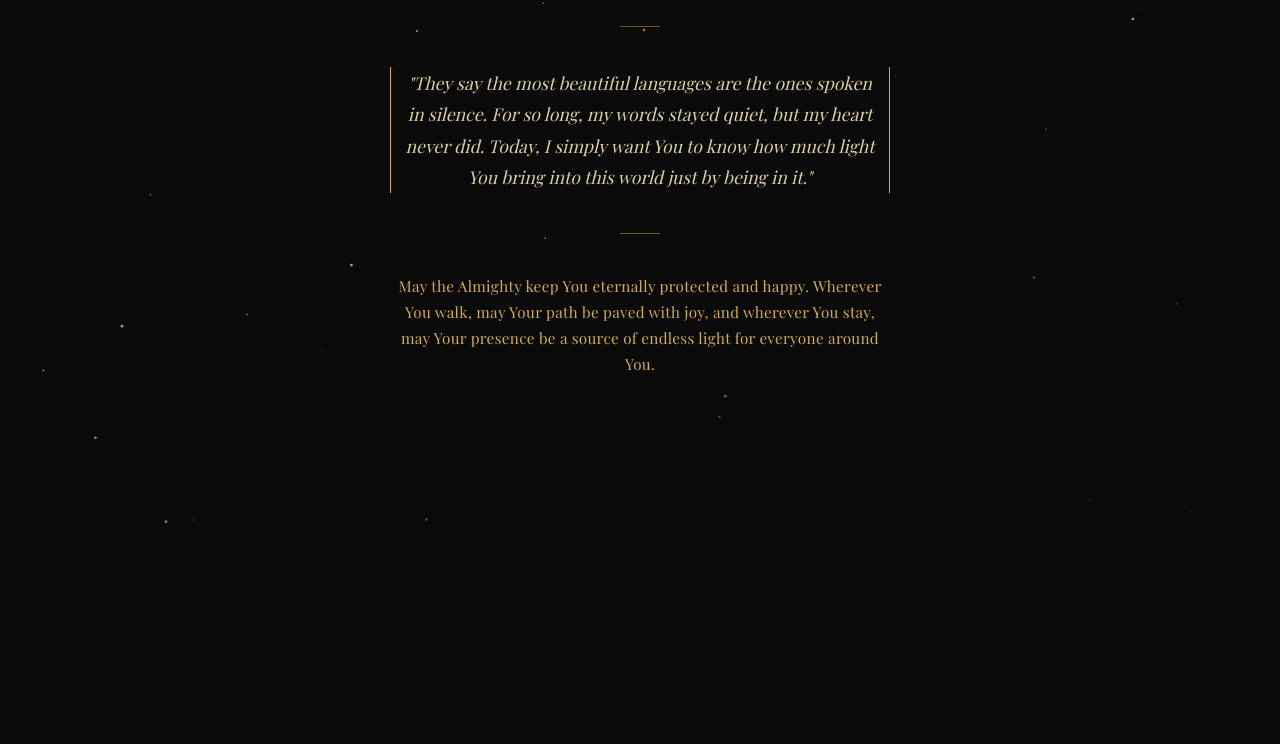
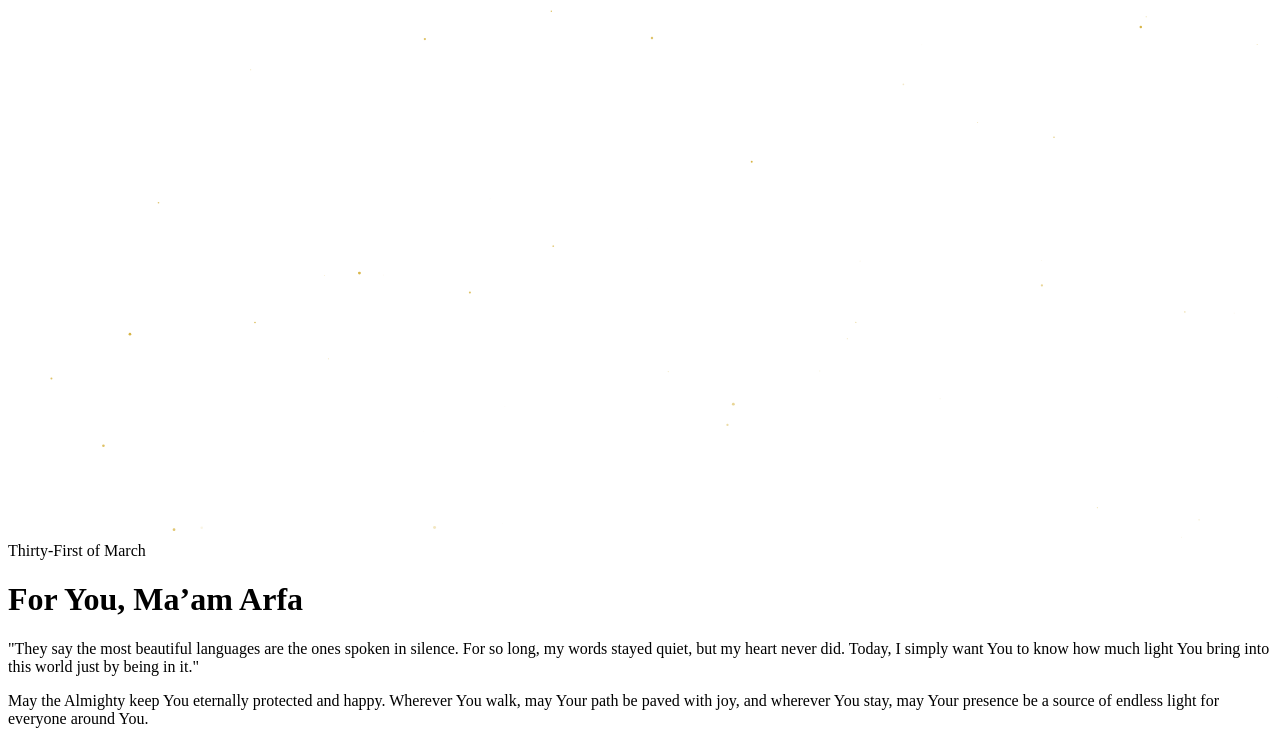
Before and after one commit to BilalKhan-Ar/HappyBirthDay, a plain HTML site: page index.html in a window 1280 px wide. Shown: the part 270-1014 px from the top of the page. Before the commit the page ends 800 px from the top, so only its background shows below. Drawn offline with nearby package versions, Linux system fonts and the light colour scheme; a web font is replaced by a local one.

Commit message:
Update index.html

```diff
--- a/index.html
+++ b/index.html
@@ -6,121 +6,7 @@
     <title>Happy Birthday Ma'am Arfa</title>
     <link href="https://fonts.googleapis.com/css2?family=Cinzel:wght@400;700&family=Playfair+Display:ital,wght@0,400;1,400&display=swap" rel="stylesheet">
     <style>
-        :root {
-            --obsidian: #0A0A0A;
-            --gold: #D4AF37;
-            --champagne: #F1E5AC;
-        }
 
-        * {
-            margin: 0;
-            padding: 0;
-            box-sizing: border-box;
-        }
-
-        body, html {
-            width: 100%;
-            height: 100vh;
-            overflow: hidden;
-            background-color: var(--obsidian);
-            font-family: 'Playfair Display', serif;
-            display: flex;
-            justify-content: center;
-            align-items: center;
-            color: var(--champagne);
-        }
-
-        /* Background Particle Canvas */
-        #dustCanvas {
-            position: absolute;
-            top: 0;
-            left: 0;
-            width: 100%;
-            height: 100%;
-            z-index: 1;
-            pointer-events: none;
-        }
-
-        /* Layout Container */
-        .poster {
-            position: relative;
-            z-index: 2;
-            width: 90%;
-            max-width: 500px;
-            text-align: center;
-            display: flex;
-            flex-direction: column;
-            gap: 2.5rem;
-            animation: masterFade 3s ease-out forwards;
-        }
-
-        /* Top Accent */
-        .date-accent {
-            font-family: 'Cinzel', serif;
-            font-size: 0.75rem;
-            letter-spacing: 0.5rem;
-            text-transform: uppercase;
-            color: var(--gold);
-            opacity: 0.8;
-        }
-
-        /* Liquid Gold Heading */
-        .main-heading {
-            font-family: 'Cinzel', serif;
-            font-size: 2.2rem;
-            font-weight: 700;
-            background: linear-gradient(
-                to right,
-                #BF953F,
-                #FCF6BA,
-                #B38728,
-                #FBF5B7,
-                #AA771C
-            );
-            background-size: 200% auto;
-            -webkit-background-clip: text;
-            -webkit-text-fill-color: transparent;
-            animation: shine 4s linear infinite;
-        }
-
-        /* The Heart */
-        .poetic-text {
-            font-style: italic;
-            line-height: 1.8;
-            font-size: 1.1rem;
-            padding: 0 10px;
-            color: rgba(241, 229, 172, 0.9);
-            border-left: 1px solid var(--gold);
-            border-right: 1px solid var(--gold);
-        }
-
-        /* The Prayer */
-        .prayer {
-            font-size: 0.95rem;
-            line-height: 1.7;
-            letter-spacing: 0.02rem;
-            font-weight: 400;
-            color: var(--gold);
-        }
-
-        /* Animations */
-        @keyframes shine {
-            to { background-position: 200% center; }
-        }
-
-        @keyframes masterFade {
-            from { opacity: 0; transform: translateY(10px); }
-            to { opacity: 1; transform: translateY(0); }
-        }
-
-        /* Subtle Gold Line */
-        .divider {
-            width: 40px;
-            height: 1px;
-            background: var(--gold);
-            margin: 0 auto;
-            opacity: 0.5;
-        }
 
     </style>
 </head>
```
